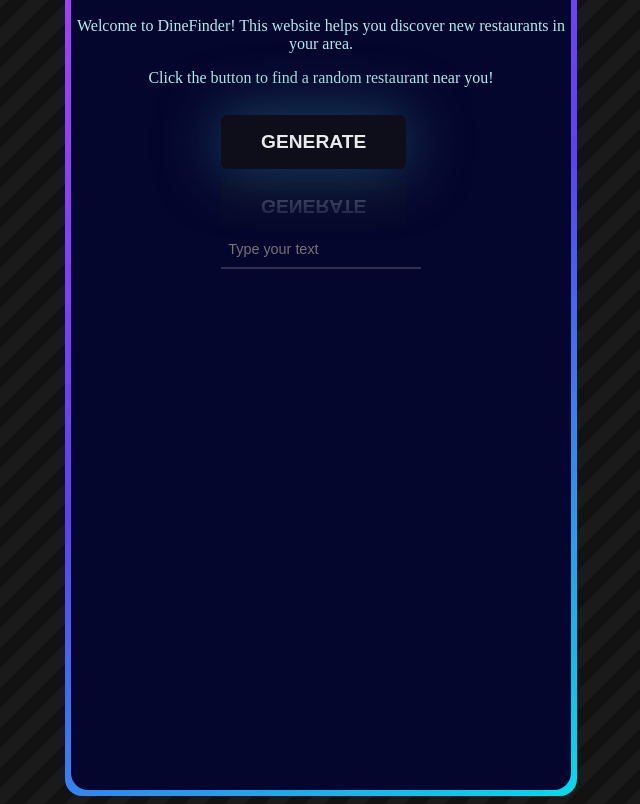
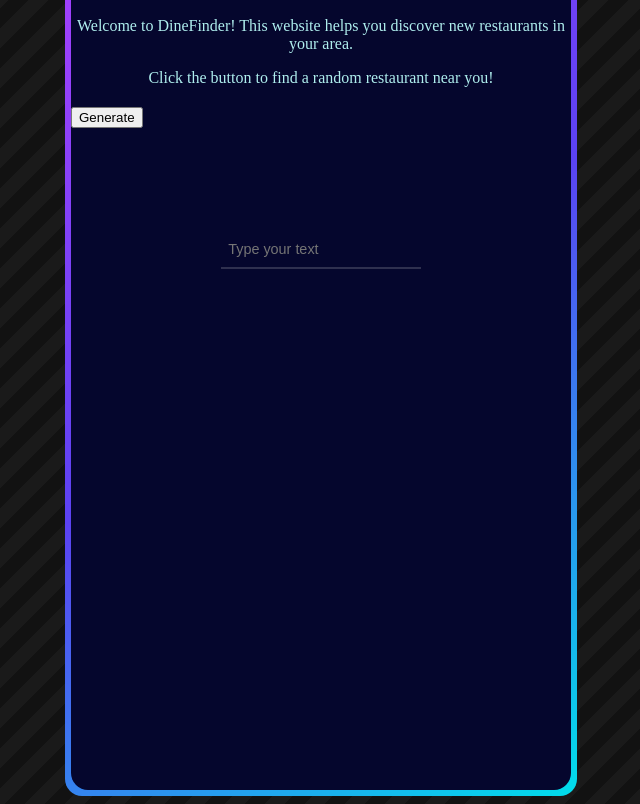
Before and after one commit to exile1217/CISC-4900, a plain HTML site: page index.html in a window 1280 px wide. Shown: the part 124-928 px from the top of the page, without its empty margins (327-967 px from the left). Drawn offline with Linux system fonts and the light colour scheme.

Commit message:
Fixed button

```diff
--- a/index.html
+++ b/index.html
@@ -28,10 +28,8 @@
     </div>
 
     <!-- first iteration of the button -->
-    <!-- <button id="button" type="button">Generate</button>   -->
-    <button class="btn" id="gen">
-        Generate
-      </button>
+     <button id="button" type="button">Generate</button>
+
         </div>
     </div>
 
```
